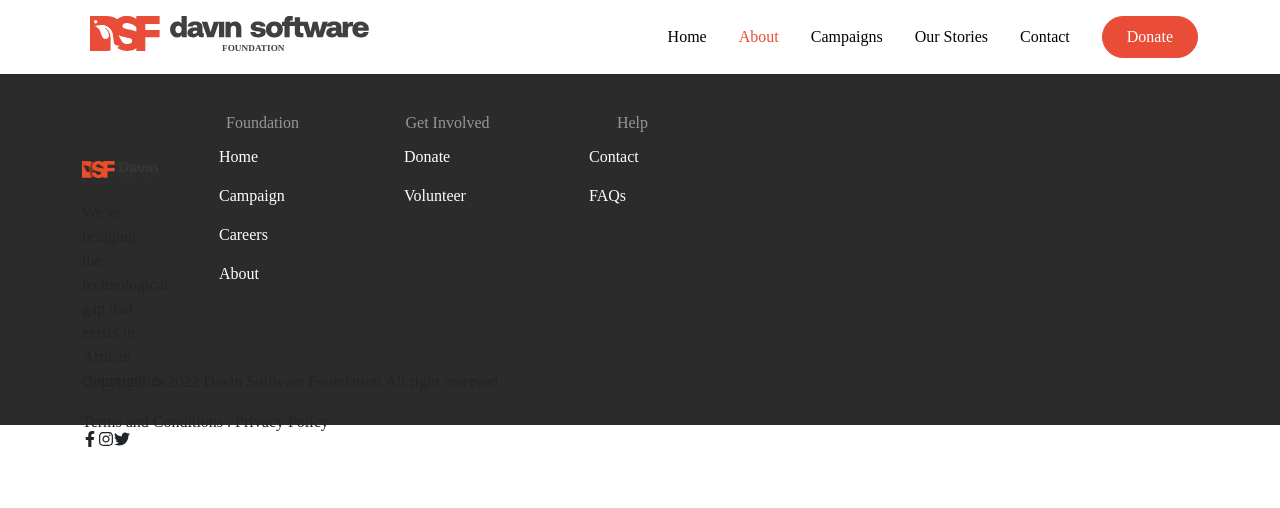
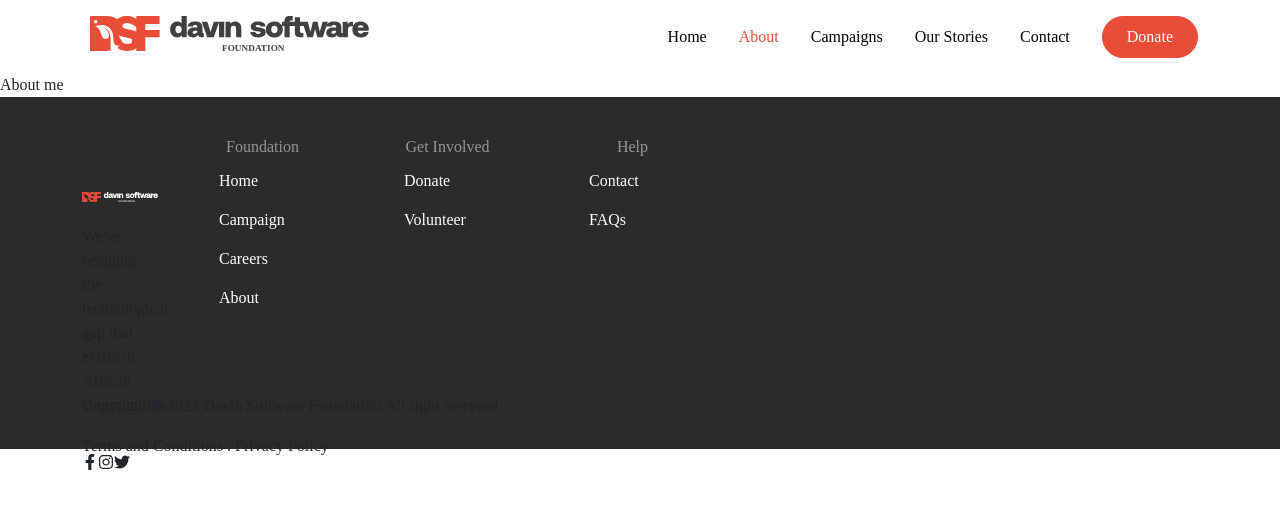
Before and after one commit to Life-Online/davinsoftwarefoundation.ui, a Next.js app: page /about in a window 1280 px wide. Shown: the top 508 px of the page. Built offline with nearby package versions, Linux system fonts and the light colour scheme.

Commit message:
Modify Header

```diff
--- a/components/layout/Footer/Footer.tsx
+++ b/components/layout/Footer/Footer.tsx
@@ -4,7 +4,7 @@ import Link from "next/link";
 
 import { FaFacebookF, FaInstagram, FaTwitter } from "react-icons/fa";
 
-import image from "../../../assets/img/Group 2.png";
+import AltLogo from "../../../assets/img/davin-logo-alt.svg";
 import styles from "./footer.module.scss";
 
 function Footer() {
@@ -15,7 +15,7 @@ function Footer() {
           <div className={`col-5   py-5 ${styles.footerColOne} `}>
             <Link href="#home">
               <a>
-                <Image src={image} alt="" />
+                <Image src={AltLogo} alt="" />
               </a>
             </Link>
             <p className={` text-[#fff] ${styles.footerColOneText} `}>
--- a/components/layout/Header/Header.tsx
+++ b/components/layout/Header/Header.tsx
@@ -54,7 +54,7 @@ function Header() {
   }, [router]);
 
   return (
-    <Navbar expand="sm" className={styles.mainNav}>
+    <Navbar expand="sm" className={styles.mainNav} as={"header"}>
       <Container>
         <nav className="d-flex align-items-center w-100 justify-content-center">
           <Link href="/">
--- a/pages/about.tsx
+++ b/pages/about.tsx
@@ -1,7 +1,7 @@
 import type { NextPage } from "next";
 
 const About: NextPage = () => {
-  return <div></div>;
+  return <div>About me</div>;
 };
 
 export default About;
```
Also changed, not shown: assets/img/davin-logo-alt.svg (added).
